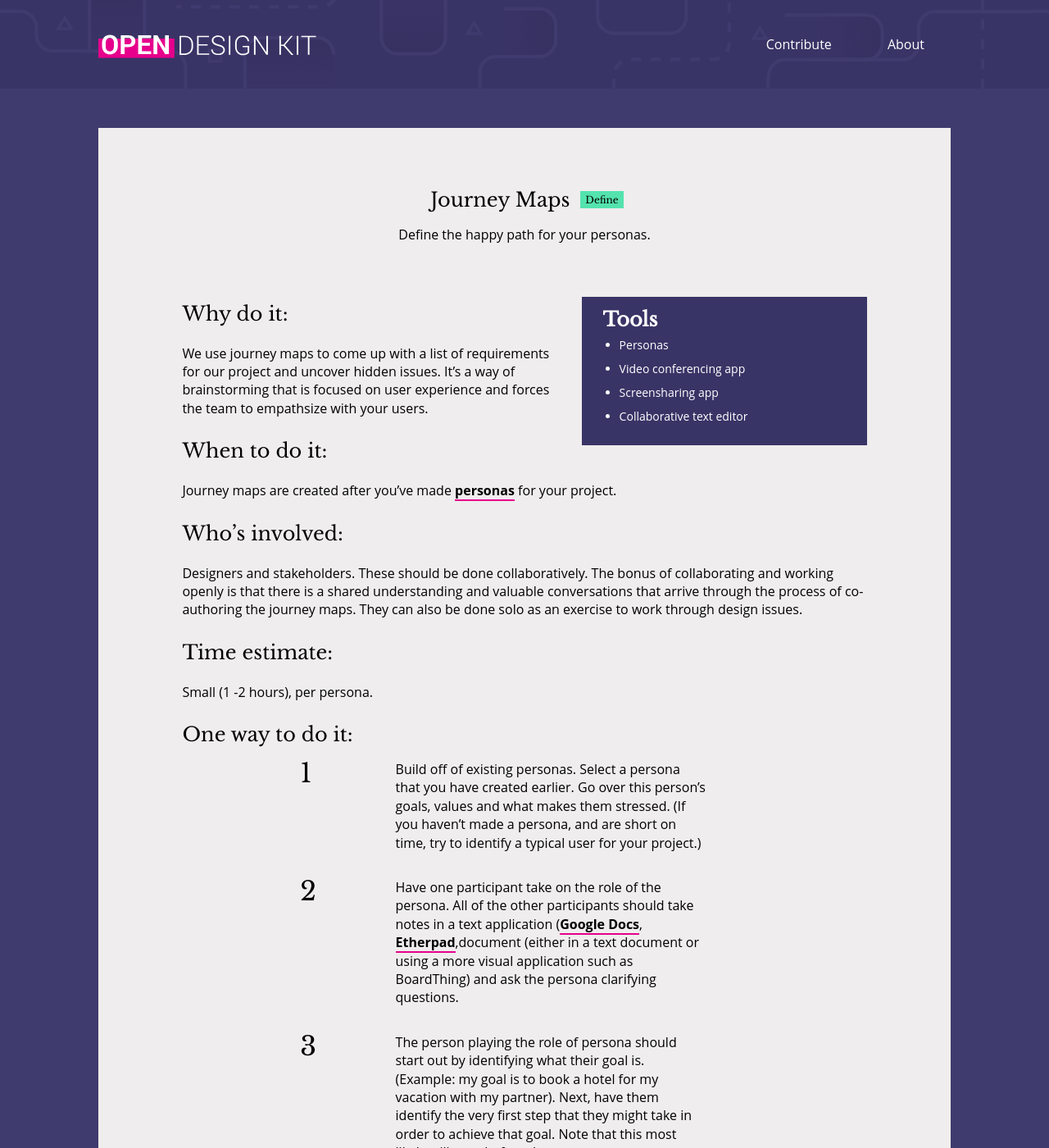
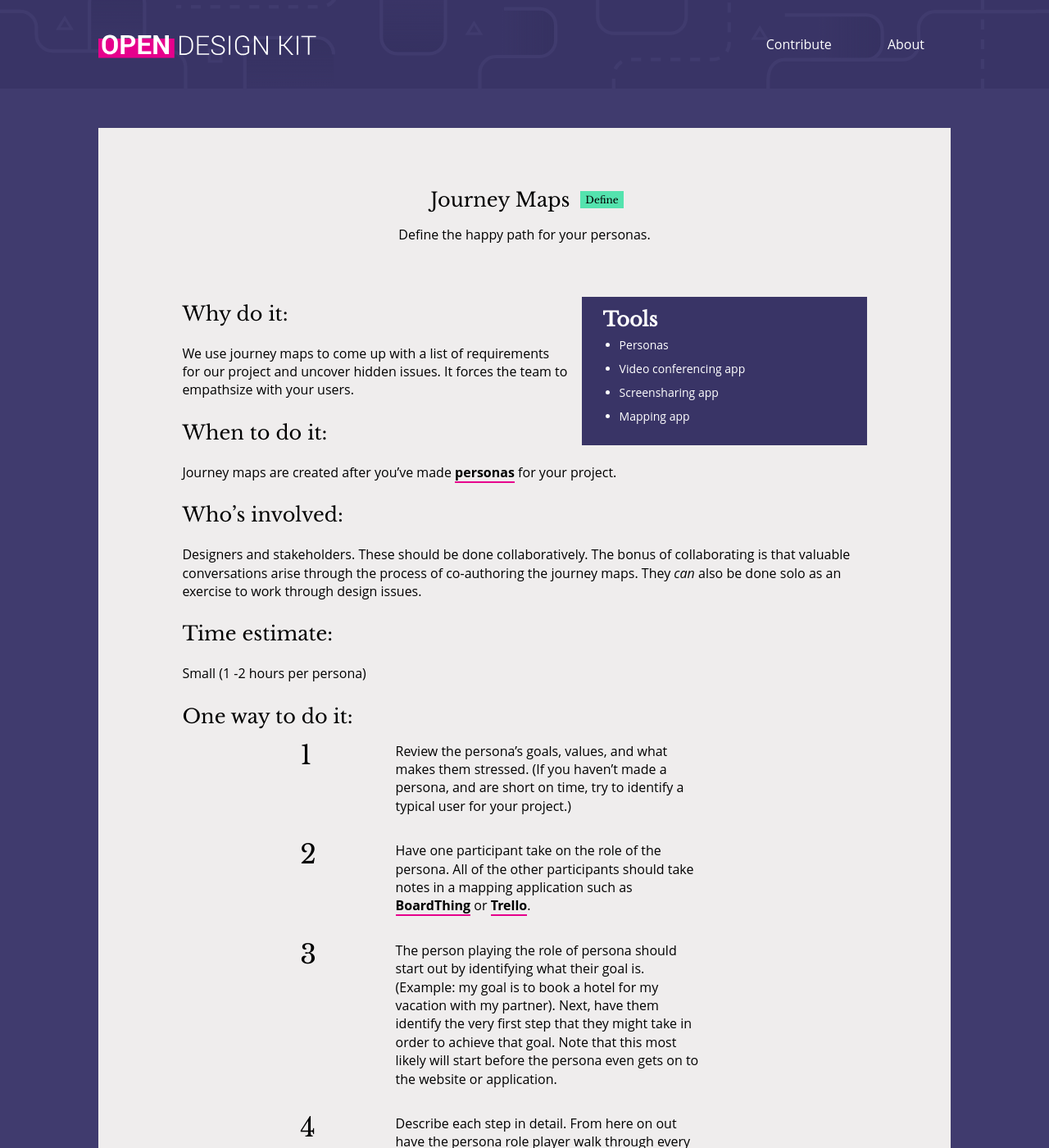
Before and after one commit to open-design-kit/opendesignkit, a Jekyll site: the page built from _methods/Journey-Maps.md, in a window 1280 px wide and 1400 px high. Shown: the whole window at 82% size. Built offline with Jekyll 4.4.1, drawn with Linux system fonts in a browser that asks for light colours; some of the changed text lies outside the part shown.

Commit message:
incorporated copy edits and punctuation tweaks to journey maps

```diff
--- a/_methods/Journey-Maps.md
+++ b/_methods/Journey-Maps.md
@@ -8,12 +8,12 @@ tools:
  - Personas
  - Video conferencing app
  - Screensharing app
- - Collaborative text editor
+ - Mapping app
 ---
 
 ## Why do it:
 
-We use journey maps to come up with a list of requirements for our project and uncover hidden issues. It's a way of brainstorming that is focused on user experience and forces the team to empathsize with your users.
+We use journey maps to come up with a list of requirements for our project and uncover hidden issues. It forces the team to empathsize with your users.
 
 ## When to do it:
 
@@ -21,21 +21,21 @@ Journey maps are created after you've made [personas](/methods/personas/) for yo
 
 ## Who’s involved:
 
-Designers and stakeholders. These should be done collaboratively. The bonus of collaborating and working openly is that there is a shared understanding and valuable conversations that arrive through the process of co-authoring the journey maps. They can also be done solo as an exercise to work through design issues.
+Designers and stakeholders. These should be done collaboratively. The bonus of collaborating is that valuable conversations arise through the process of co-authoring the journey maps. They *can* also be done solo as an exercise to work through design issues.
 
 
 ## Time estimate:
 
-Small (1 -2 hours), per persona.
+Small (1 -2 hours per persona)
 
 ## One way to do it:
 
 
-1. Build off of existing personas. Select a persona that you have created earlier. Go over this person's goals, values and what makes them stressed. (If you haven’t made a persona, and are short on time, try to identify a typical user for your project.)
+1. Review the persona's goals, values, and what makes them stressed. (If you haven’t made a persona, and are short on time, try to identify a typical user for your project.)
 
-2. Have one participant take on the role of the persona. All of the other participants should take notes in a text application ([Google Docs](https://docs.google.com), [Etherpad](http://etherpad.org),document (either in a text document or using a more visual application such as BoardThing) and ask the persona clarifying questions.
+2. Have one participant take on the role of the persona. All of the other participants should take notes in a mapping  application such as [BoardThing](http://boardthing.com/main) or [Trello](https://trello.com/).
 
-3.  The person playing the role of persona should start out by identifying what their goal is. (Example: my goal is to book a hotel for my vacation with my partner). Next, have them identify the very first step that they might take in order to achieve that goal. Note that this most likely will start before the persona even gets on to the website or application. (Example: I ask a participant “where do you want to go on vacation?”)
+3.  The person playing the role of persona should start out by identifying what their goal is. (Example: my goal is to book a hotel for my vacation with my partner). Next, have them identify the very first step that they might take in order to achieve that goal. Note that this most likely will start before the persona even gets on to the website or application.
 
 4. Describe each step in detail. From here on out have the persona role player walk through every possible step that they would take until just after they reach their goal. The steps taken after the goal has been achieved are crucial to note as it informs you where they are heading next. If you have an application, don't start at logging in, instead start at the motive that would make someone need to log in.
 
```
Also changed, not shown: other parts of _methods/Journey-Maps.md (+3 -3 lines).
